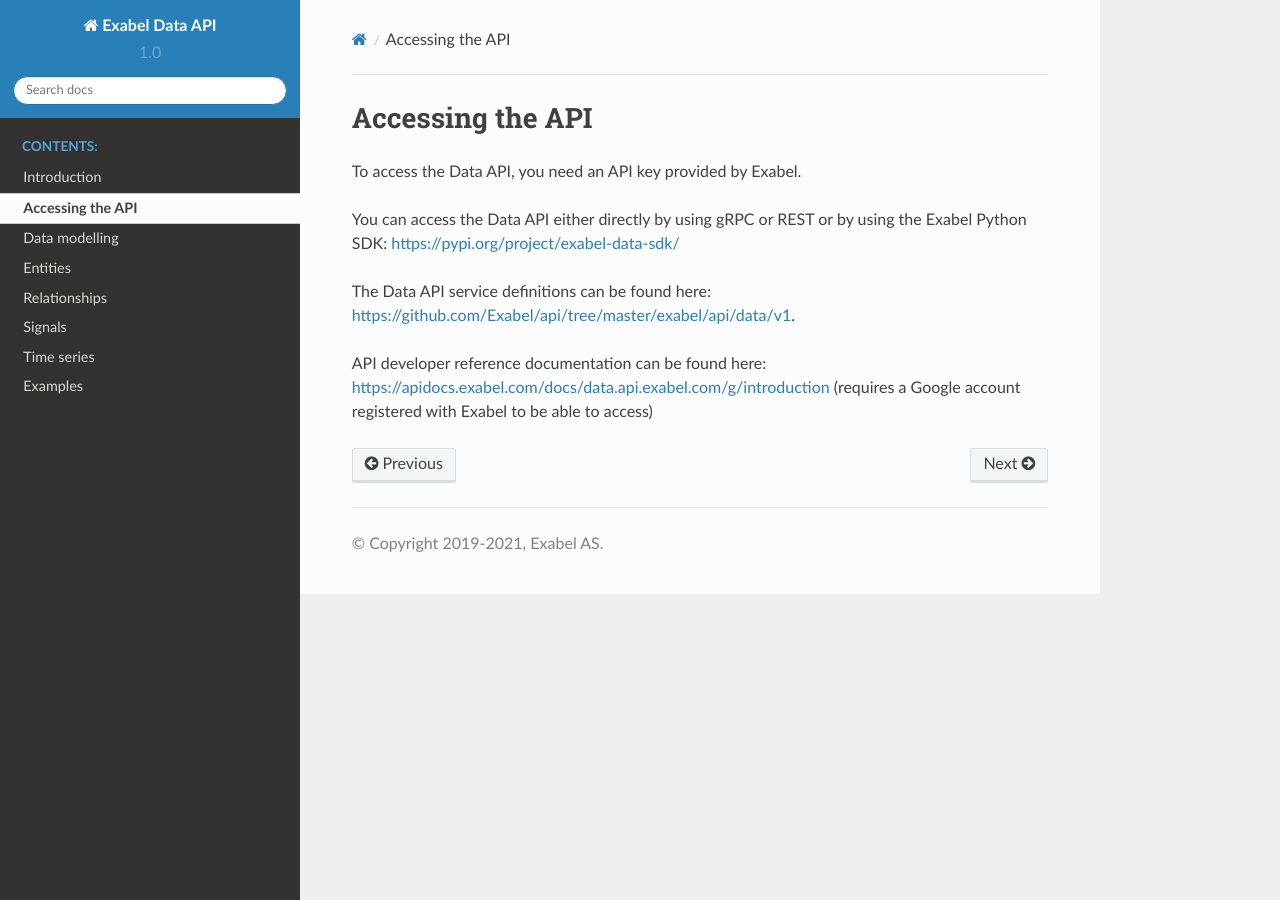
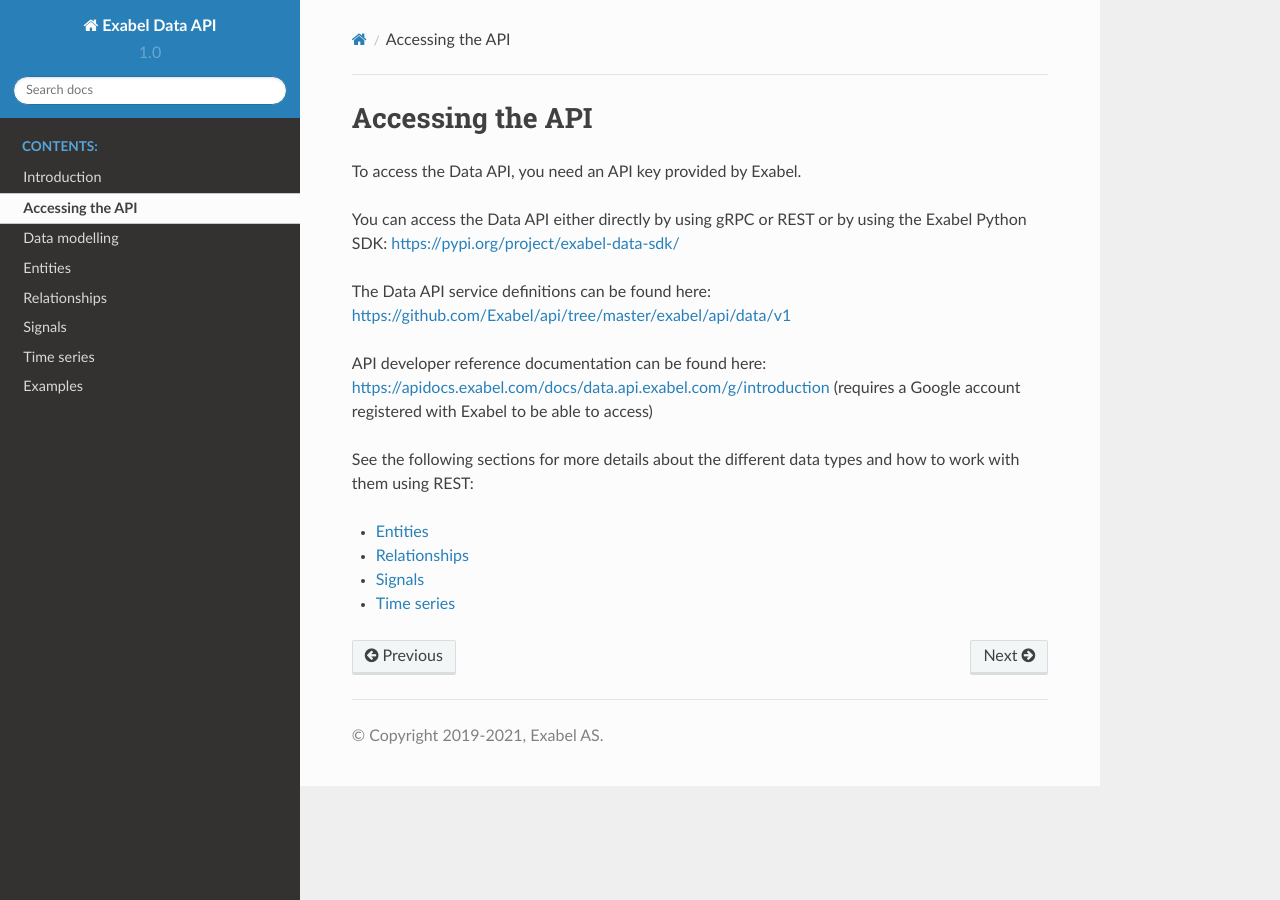
Before and after one commit to Exabel/api, a Sphinx documentation site: the page built from exabel/api/data/doc/access.rst, in a window 1280 px wide. Built offline with Sphinx 7.4.7 and the Read the Docs theme 2.0.0, drawn with Linux system fonts in a browser that asks for light colours; formulas are drawn with MathJax 3.

Commit message:
Add references

```diff
--- a/exabel/api/data/doc/access.rst
+++ b/exabel/api/data/doc/access.rst
@@ -6,8 +6,16 @@
 You can access the Data API either directly by using gRPC or REST or by using the Exabel
 Python SDK: https://pypi.org/project/exabel-data-sdk/
 
-The Data API service definitions can be found here: https://github.com/Exabel/api/tree/master/exabel/api/data/v1.
+The Data API service definitions can be found here: https://github.com/Exabel/api/tree/master/exabel/api/data/v1
 
 API developer reference documentation can be found here:
 https://apidocs.exabel.com/docs/data.api.exabel.com/g/introduction
 (requires a Google account registered with Exabel to be able to access)
+
+See the following sections for more details about the different data types and how to work with them
+using REST:
+
+* :ref:`Entities<entities>`
+* :ref:`Relationships<relationships>`
+* :ref:`Signals<signals>`
+* :ref:`Time series<timeseries>`
--- a/exabel/api/data/doc/entities.rst
+++ b/exabel/api/data/doc/entities.rst
@@ -1,3 +1,4 @@
+.. _entities:
 
 Entities
 ========
--- a/exabel/api/data/doc/relationships.rst
+++ b/exabel/api/data/doc/relationships.rst
@@ -1,3 +1,4 @@
+.. _relationships:
 
 Relationships
 =============
--- a/exabel/api/data/doc/signals.rst
+++ b/exabel/api/data/doc/signals.rst
@@ -1,3 +1,4 @@
+.. _signals:
 
 Signals
 =======
--- a/exabel/api/data/doc/timeseries.rst
+++ b/exabel/api/data/doc/timeseries.rst
@@ -1,3 +1,5 @@
+.. _timeseries:
+
 Time series
 ===========
 
```
